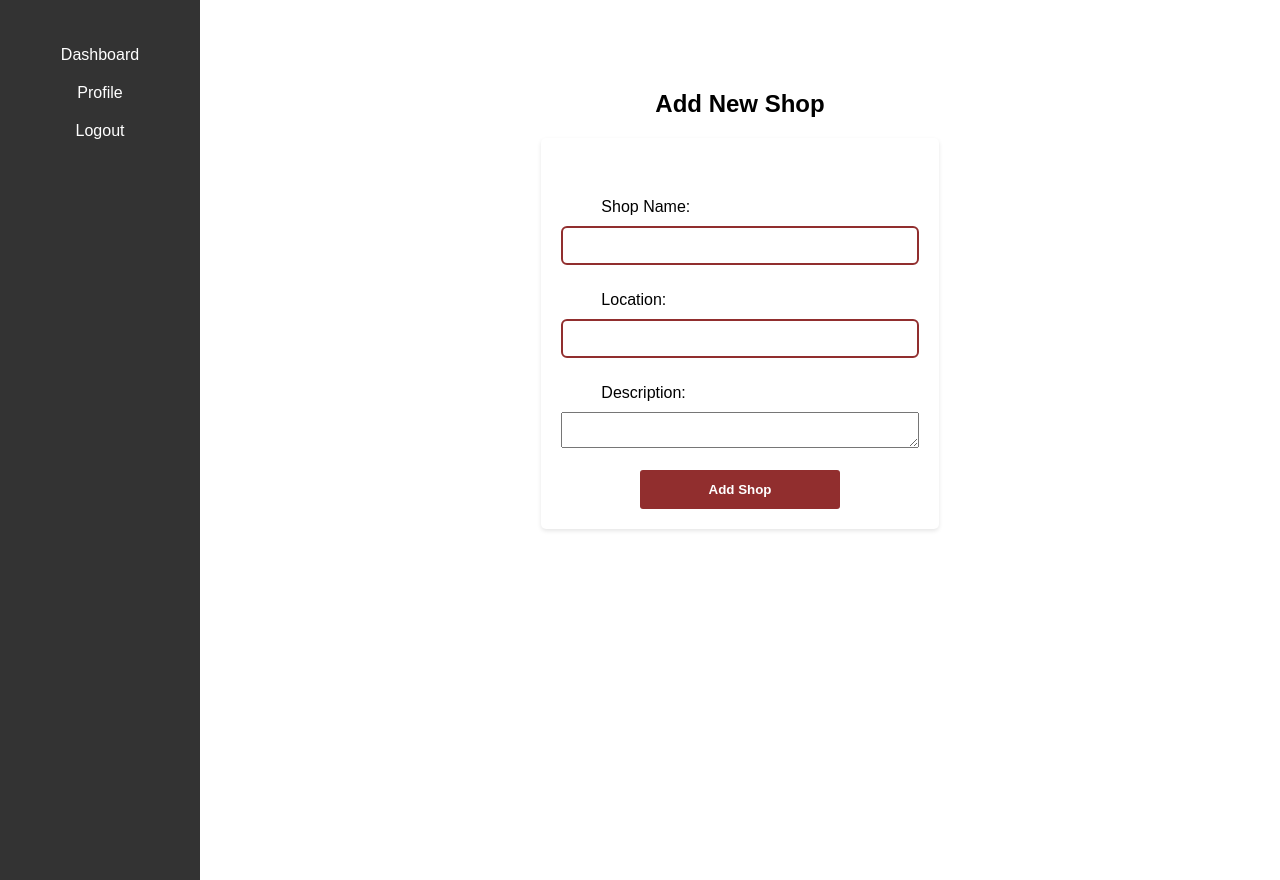
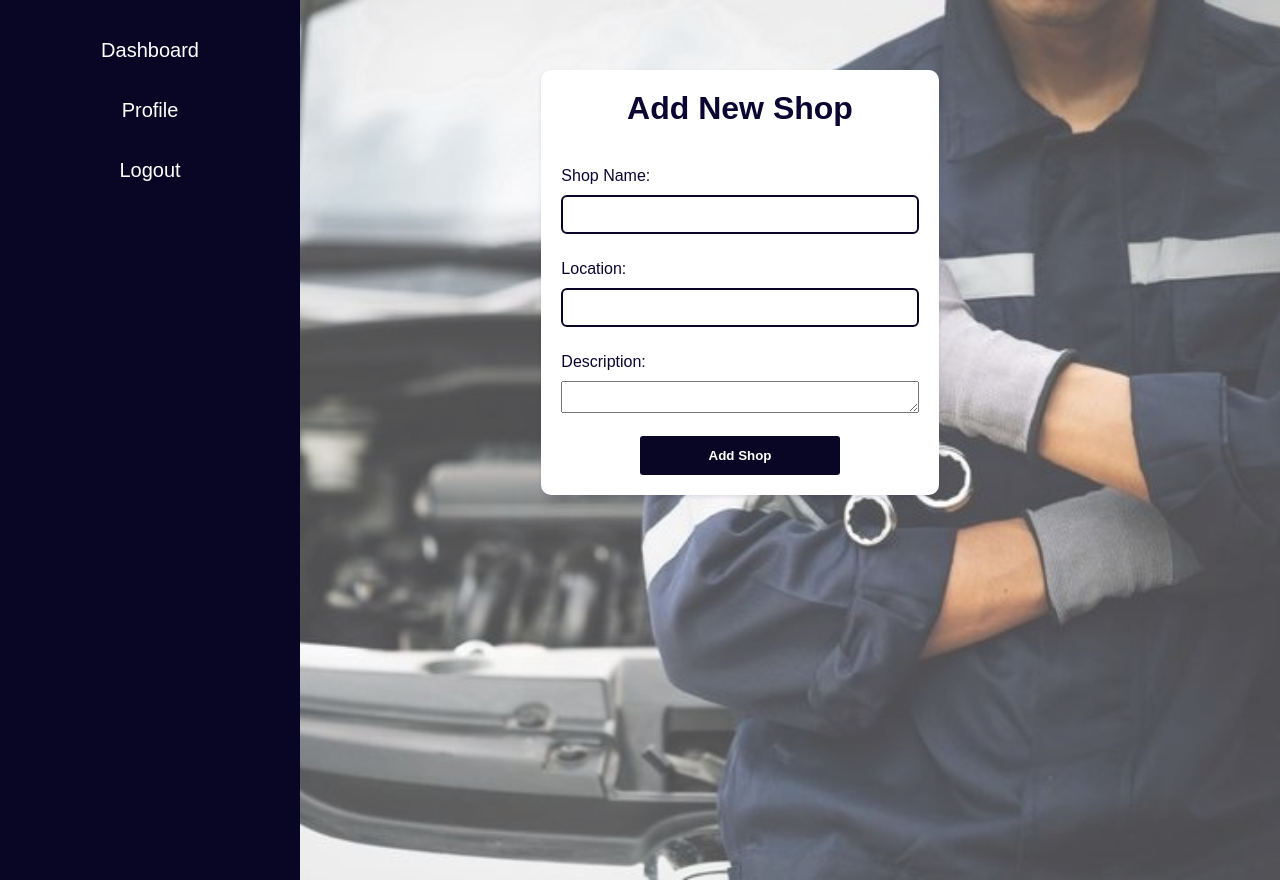
Before and after one commit to Jishmajap/miniproject, a PHP site: page /Admin/manage_shop.php in a window 1280 px wide. Run offline with PHP 8.4, Linux system fonts and the light colour scheme; the visitor is signed in with stand-in values (Sample User, id 1).

Commit message:
css added

```diff
--- a/Admin/admin.css
+++ b/Admin/admin.css
@@ -1,8 +1,27 @@
+
+ *{margin: 0;
+  padding: 0;}
+
 body {
   font-family: Arial, sans-serif;
-  margin: 0;
-  padding: 0;
   display: flex;
+  position: relative;
+
+
+}
+
+body::before {
+  content: "";
+  position: absolute;
+  width: 100vw;
+  height: 100vh;
+  background-image: url("ad.jpeg");
+  background-repeat: no-repeat;
+  background-size: cover;
+  background-position: center;
+  opacity: 0.7; /* Set the desired opacity here */
+  z-index: -1; /* Keep it behind the content */
+  image-orientation: 0.5;
 }
 
 /* Dashboard */
@@ -16,11 +35,12 @@ body {
 .container {
   display: flex;
   width: 100%;
+
 }
 
 .sidebar {
-  width: 200px;
-  background-color: #333;
+  width: 300px;
+  background-color: #080624;
   color: white;
   height: 100vh;
   position: fixed;
@@ -37,31 +57,51 @@ body {
 .sidebar ul li {
   padding: 10px;
   text-align: center;
+
 }
 
 .sidebar ul li a {
   color: white;
   text-decoration: none;
-  display: block;
+  display: flex;
+  font-size: 20px;
+  justify-content: center;
+  align-items: center;
+  height: 40px;
 }
 
 .sidebar ul li a:hover {
-  background-color: #575757;
+  background-color: #3f1e7c;
+
 }
 
 .dashboard {
   margin-left: 200px;
   padding: 20px;
   width: calc(100% - 200px);
+  color: #080624;
+}
+.dashboard h1{
+  font-size: 2rem;
 }
 
 .page {
   background-color: white;
   padding: 20px;
-  border-radius: 5px;
-  box-shadow: 0 2px 4px rgba(0, 0, 0, 0.1);
+  border-radius: 10px;
+  box-shadow: 0 2px 4px rgba(15, 9, 84, 0.1);
+  color: #0a0631;
+
+
 }
 
+.page h1{
+  text-align: center;
+}
+
+.page label{
+  margin-left: 0;
+}
 .dashboard  table {
   width: 100%;
   border-collapse: collapse;
@@ -81,7 +121,7 @@ body {
 }
 
 .dashboard  a {
-  color: #333;
+  color: #050630;
   text-decoration: none;
 }
 
@@ -92,7 +132,7 @@ body {
 .dashboard  button {
   padding: 10px 20px;
   margin-bottom: 20px;
-  background-color: #333;
+  background-color: #0b0334;
   color: white;
   border: none;
   border-radius: 3px;
@@ -116,7 +156,7 @@ body {
     align-items: center;
 }
 .verif_body h1{
-  color: #67140a;
+   color: #231041;
     font-size: 50px;
     text-align: center;
 
@@ -124,12 +164,12 @@ body {
 
 .card{
 
-    background-color: rgba(205, 34, 34, 0.5);
+    background-color: rgba(11, 3, 32, 0.5);
     box-shadow: 0 8px 16px rgba(0, 0, 0, 0.3);
     border-radius: 12px;
     width: 500px;
     height: 620px;
-    color: #912e2e;
+    color: #240d49;
     /* display: flex;  */
     /* flex-direction: column; */
     /* justify-content: center;  */
@@ -149,13 +189,13 @@ form input[type="text"],
 form input[type="password"],
 form input[type="email"] {
     padding: 10px;
-    border: 2px solid #912e2e;
+    border: 2px solid #080624;
     border-radius: 6px;
     width: 25em;
     align-self: center;
 }
   form input[type="submit"] {
-    background-color: #912e2e;
+    background-color: #080624;
     color: white;
     font-weight: 600;
     width: 15em;
@@ -168,13 +208,13 @@ form input[type="email"] {
   }
   form input[type="submit"]:hover {
   background-color: transparent;
-  border: 2px solid #912e2e;
-  color: #912e2e;
+  border: 2px solid #080624;
+  color: #080624;
   padding: 10.5px;
   }
   form select{
     padding: 10px;
-    border: 2px solid #912e2e;
+    border: 2px solid #080624;
     border-radius: 6px;
     width: 25em;
     align-self: center;
--- a/Admin/manage_shop.php
+++ b/Admin/manage_shop.php
@@ -92,8 +92,10 @@ $mysqli->close();
             </ul>
         </nav>
         <section class="dashboard">
+
+            <div class="page">
             <h1><?php echo $shop_name ? 'Edit Shop' : 'Add New Shop'; ?></h1>
-            <div class="page">
+
                 <form action="manage_shop.php<?php echo $shop_name ? '?shop_name=' . urlencode($shop_name) : ''; ?>" method="post">
                     <label for="shop_name">Shop Name:</label>
                     <input type="text" id="shop_name" name="shop_name" value="<?php echo htmlspecialchars($shop_name); ?>" required><br><br>
```
Also changed, not shown: Admin/ad.jpeg (added).
